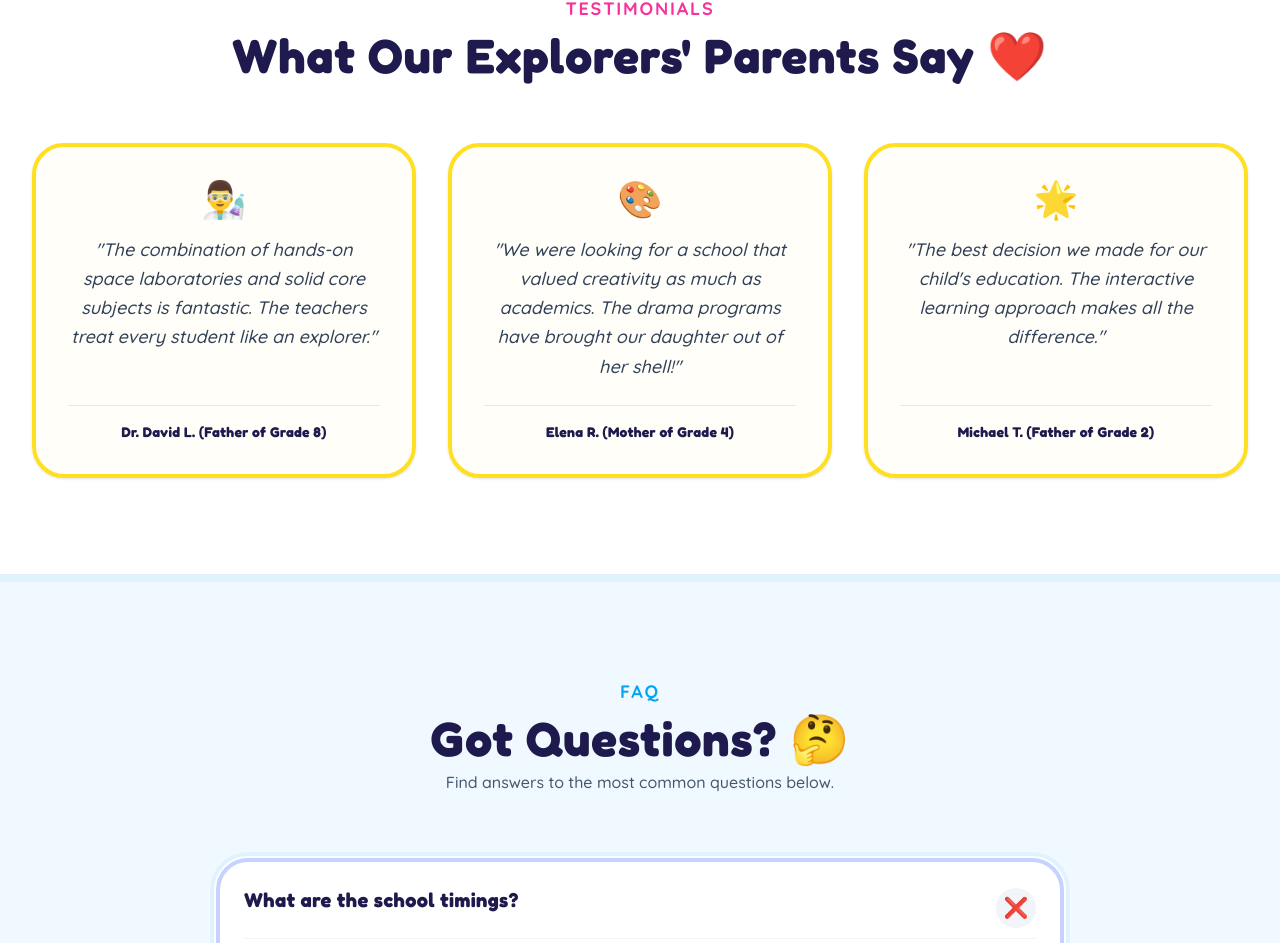
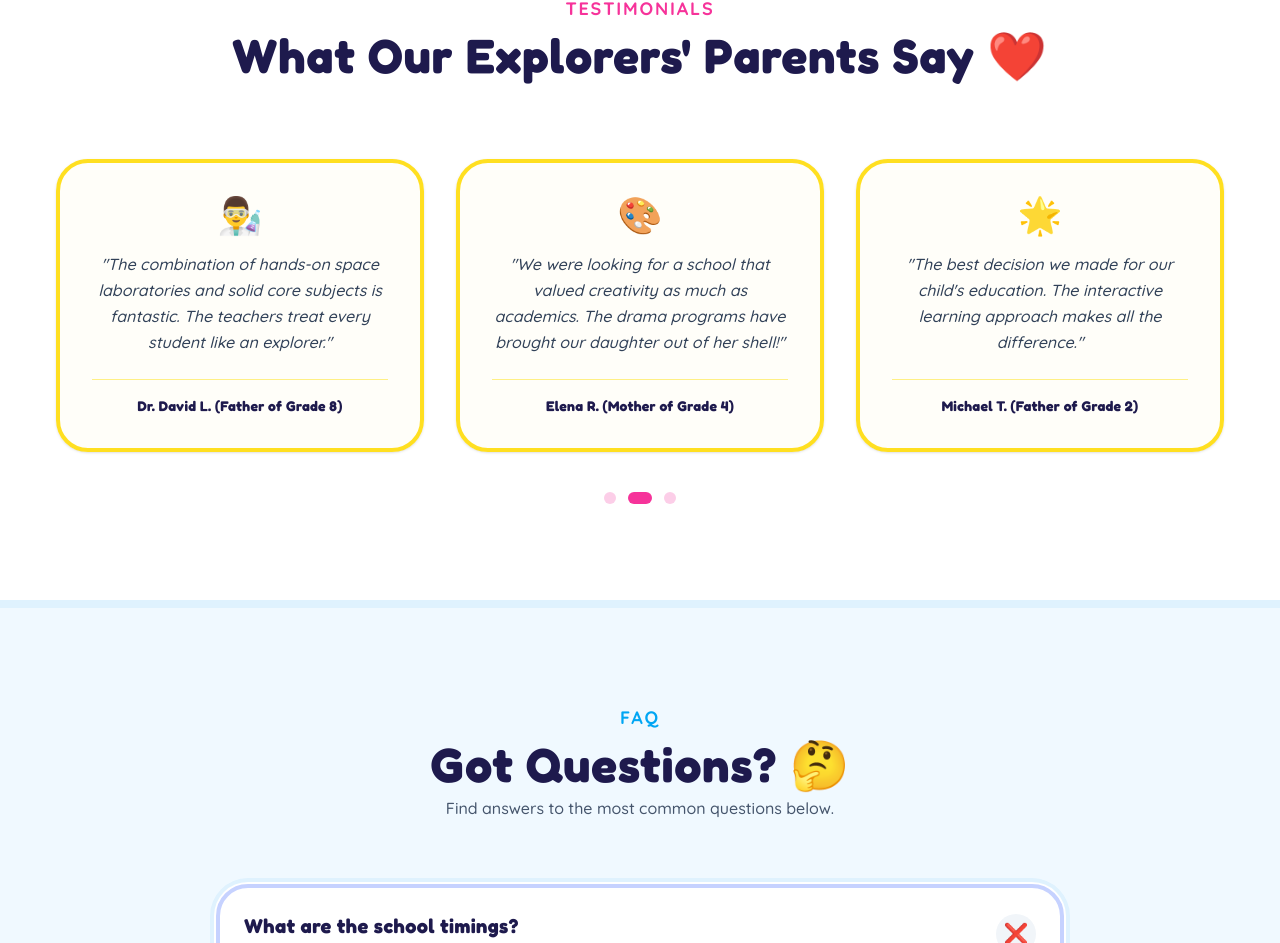
Before and after one commit to Hemant-Agrahari/naincy-career-school, a Next.js app: page / in a window 1280 px wide. Shown: the part 4411-5354 px from the top of the page. Built offline with nearby package versions, Linux system fonts and the light colour scheme.

Commit message:
feat: rebuild Testimonial carousel using JS state to slide 3 cards at a time and restore dots

```diff
--- a/src/components/TestimonialCarousel.tsx
+++ b/src/components/TestimonialCarousel.tsx
@@ -30,32 +30,55 @@ const testimonialsData = [
 ];
 
 export default function TestimonialCarousel() {
-  const [startIndex, setStartIndex] = useState(0);
+  const [currentIndex, setCurrentIndex] = useState(0);
+  const [itemsToShow, setItemsToShow] = useState(3);
 
+  // Responsive layout: 3 items on desktop, 1 on mobile
   useEffect(() => {
-    // Automatically shift the cards every 4 seconds
+    const handleResize = () => {
+      if (window.innerWidth < 768) {
+        setItemsToShow(1);
+      } else {
+        setItemsToShow(3);
+      }
+    };
+
+    // Set initial value
+    handleResize();
+
+    window.addEventListener('resize', handleResize);
+    return () => window.removeEventListener('resize', handleResize);
+  }, []);
+
+  // Calculate the maximum index we can slide to without showing empty space
+  const maxIndex = Math.max(0, testimonialsData.length - itemsToShow);
+
+  // Auto-play interval
+  useEffect(() => {
     const interval = setInterval(() => {
-      setStartIndex((prev) => (prev + 1) % testimonialsData.length);
+      setCurrentIndex((prev) => (prev >= maxIndex ? 0 : prev + 1));
     }, 4000);
 
     return () => clearInterval(interval);
-  }, []);
-
-  // Calculate which 3 testimonials should be visible right now (wrapping around the array)
-  const visibleTestimonials = [
-    testimonialsData[(startIndex) % testimonialsData.length],
-    testimonialsData[(startIndex + 1) % testimonialsData.length],
-    testimonialsData[(startIndex + 2) % testimonialsData.length],
-  ];
+  }, [maxIndex]);
 
   return (
-    <div className="w-full">
-      <div className="grid grid-cols-1 md:grid-cols-3 gap-8">
-        {visibleTestimonials.map((test, idx) => (
-          <div key={`${startIndex}-${idx}`} className="w-full h-full animate-fade-in-up">
-            <div className="playful-card border-4 border-yellow-300 rounded-[32px] p-6 sm:p-8 bg-amber-50/30 flex flex-col shadow-sm h-full hover:scale-105 transition-transform duration-300 min-h-[250px]">
+    <div className="w-full relative px-2">
+      {/* Slider Track Container */}
+      <div className="overflow-hidden w-full py-4">
+        <div
+          className="flex transition-transform duration-700 ease-in-out"
+          style={{ transform: `translateX(-${currentIndex * (100 / itemsToShow)}%)` }}
+        >
+          {testimonialsData.map((test, idx) => (
+            <div
+              key={idx}
+              className="flex-shrink-0 px-4 h-full"
+              style={{ width: `${100 / itemsToShow}%` }}
+            >
+              <div className="playful-card border-4 border-yellow-300 rounded-[32px] p-6 sm:p-8 bg-amber-50/30 flex flex-col shadow-sm h-full min-h-[260px]">
                 <div className="text-4xl mb-4 text-center">{test.icon}</div>
-              <p className="text-slate-700 font-body font-medium italic leading-relaxed text-base sm:text-lg text-center mb-6 flex-grow">
+                <p className="text-slate-700 font-body font-medium italic leading-relaxed text-base text-center mb-6 flex-grow">
                   "{test.quote}"
                 </p>
                 <div className="border-t border-yellow-200 pt-4 text-center mt-auto">
@@ -66,5 +89,20 @@ export default function TestimonialCarousel() {
           ))}
         </div>
       </div>
+
+      {/* Dots Indicator */}
+      <div className="flex justify-center gap-3 mt-6">
+        {Array.from({ length: maxIndex + 1 }).map((_, idx) => (
+          <button
+            key={idx}
+            onClick={() => setCurrentIndex(idx)}
+            className={`w-3 h-3 rounded-full transition-all duration-300 ${
+              currentIndex === idx ? 'bg-pink-500 w-6' : 'bg-pink-200 hover:bg-pink-300'
+            }`}
+            aria-label={`Go to slide ${idx + 1}`}
+          />
+        ))}
+      </div>
+    </div>
   );
 }
```
Lines whose indentation alone changed are shown as unchanged.
